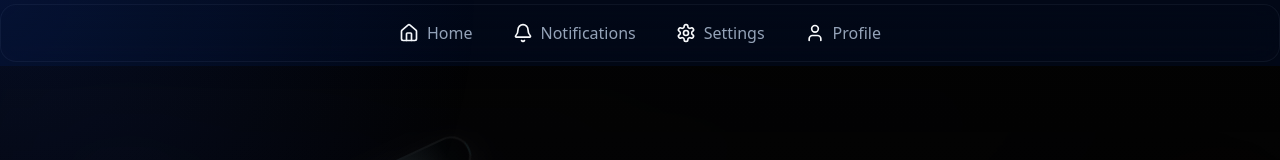
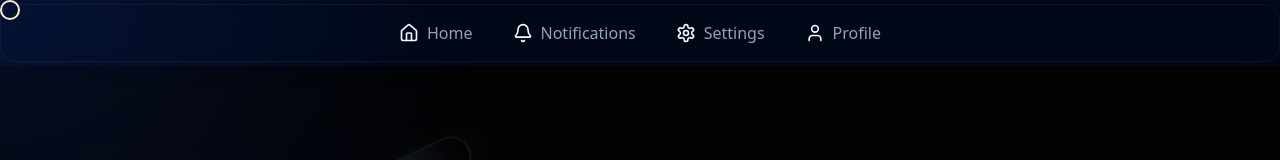
Before and after one commit to SuhasKanwar/WeCall, a React (Vite) app in the folder client/: page / in a window 1280 px wide. Shown: the top 160 px of the page. Built offline with nearby package versions, Linux system fonts and the light colour scheme; no server answers.

Commit message:
Added scrillbar styling and custom mouse

```diff
--- a/client/src/App.tsx
+++ b/client/src/App.tsx
@@ -2,11 +2,12 @@ import { Routes, Route } from "react-router-dom";
 import Lobby from "./pages/Lobby";
 import Room from "./pages/Room";
 import Home from "./pages/Home";
-import MouseMoveEffect from "./components/MouseMoveEffect";
+import MouseMoveEffect, { CustomCursor } from "./components/MouseMoveEffect";
 
 function App() {
   return (
     <div className="App">
+      <CustomCursor />
       <MouseMoveEffect />
       <Routes>
         <Route path="/" element={<Home />} />
--- a/client/src/components/MouseMoveEffect.tsx
+++ b/client/src/components/MouseMoveEffect.tsx
@@ -24,3 +24,37 @@ export default function MouseMoveEffect() {
     />
   );
 }
+
+export function CustomCursor() {
+  const [position, setPosition] = useState({ x: 0, y: 0 })
+  const [clicked, setClicked] = useState(false)
+
+  useEffect(() => {
+    const updatePosition = (e: MouseEvent) => {
+      setPosition({ x: e.clientX, y: e.clientY })
+    }
+
+    const handleClick = () => {
+      setClicked(true)
+      setTimeout(() => setClicked(false), 300)
+    }
+
+    window.addEventListener("mousemove", updatePosition)
+    window.addEventListener("click", handleClick)
+
+    return () => {
+      window.removeEventListener("mousemove", updatePosition)
+      window.removeEventListener("click", handleClick)
+    }
+  }, [])
+
+  return (
+    <div
+      className={`custom-cursor ${clicked ? "cursor-click" : ""}`}
+      style={{
+        left: `${position.x}px`,
+        top: `${position.y}px`,
+      }}
+    />
+  )
+}
--- a/client/src/index.css
+++ b/client/src/index.css
@@ -56,6 +56,46 @@
 }
 
 * {
-  transition: background-color 0.5s cubic-bezier(0.4, 0, 0.2, 1), color 0.5s cubic-bezier(0.4, 0, 0.2, 1), border-color
-    0.5s cubic-bezier(0.4, 0, 0.2, 1), box-shadow 0.5s cubic-bezier(0.4, 0, 0.2, 1);
+  transition: background-color 0.5s cubic-bezier(0.4, 0, 0.2, 1), color 0.5s cubic-bezier(0.4, 0, 0.2, 1), border-color 0.5s cubic-bezier(0.4, 0, 0.2, 1), box-shadow 0.5s cubic-bezier(0.4, 0, 0.2, 1);
+  scrollbar-width: thin;
+  scrollbar-color: #ffffff #000000 !important;
 }
+html {
+  scroll-behavior: smooth;
+}
+
+body {
+  cursor: none;
+}
+
+.custom-cursor {
+  width: 20px;
+  height: 20px;
+  border: 2px solid white;
+  border-radius: 50%;
+  position: fixed;
+  pointer-events: none;
+  z-index: 9999;
+  mix-blend-mode: difference;
+}
+
+::selection {
+  background-color: #ffffff;
+  color: #0a0a0a;
+}
+
+@keyframes click {
+  0% {
+    transform: scale(1);
+  }
+  50% {
+    transform: scale(1.5);
+  }
+  100% {
+    transform: scale(1);
+  }
+}
+
+.cursor-click {
+  animation: click 0.3s ease-in-out;
+}
```
